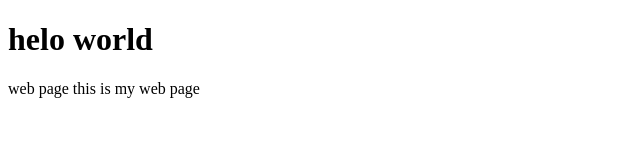
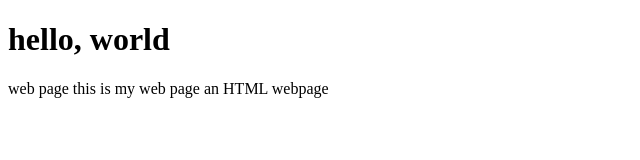
Before and after one commit to Dant3C/test_webpage, a plain HTML site: page index.html in a window 1280 px wide. Shown: the whole page, without its empty margins (0-640 px from the left). Drawn offline with Linux system fonts and the light colour scheme.

Commit message:
Update index.html

```diff
--- a/index.html
+++ b/index.html
@@ -2,9 +2,10 @@
 <html>
   <head><title>Test Page</title></head>
   <body>
-    <h1>helo world</h1>
+    <h1>hello, world</h1>
     <p>
       web page this is my web page
+      an HTML webpage
     </p>
   </body>
 </html>
```
